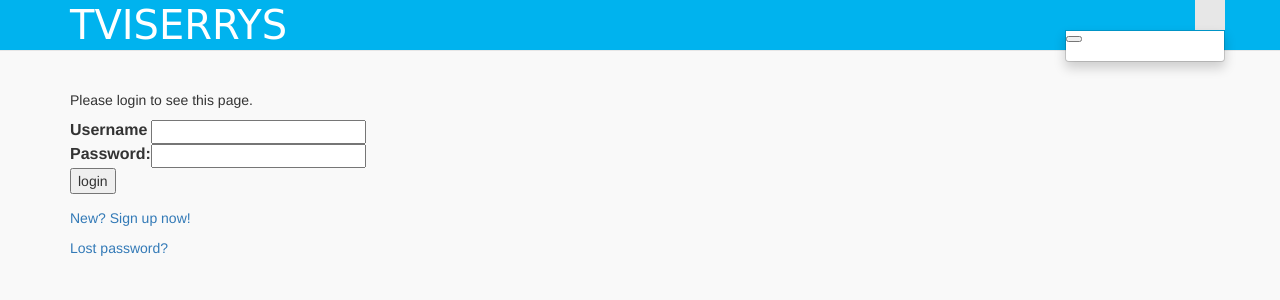
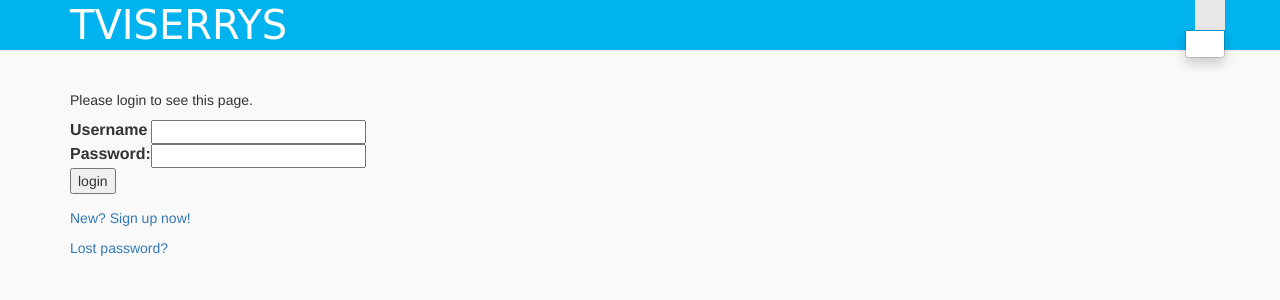
Before and after one commit to DeWa/Tviserrys, a Django app: page /login/?next=/ in a window 1280 px wide, after a click that opens the changed part. Shown: the top 300 px of the page. Run offline with Django 3.2, Linux system fonts and the light colour scheme; style sheets or scripts are compiled from the project's sources; parts of the project's set-up code (start-up, migrations or seed data) failed here and were passed over; some libraries are stand-ins or nearby versions; some web fonts are replaced.

Commit message:
Improve styles

```diff
--- a/static/styles/main.scss
+++ b/static/styles/main.scss
@@ -14,7 +14,23 @@ body {
   font-family: 'Modak', cursive;
   color: white !important;
   font-size:4rem;
+}
 
+.lang-dropdown {
+  min-width: 40px;
+  padding: 0;
+  margin: 0;
+}
+
+.lang-button {
+  border: none !important;
+  width: 100%;
+  margin-top: 10px;
+  background: white;
+}
+
+.lang-button:hover {
+  background: #a9f8ff;
 }
 
 .profile-picture{
@@ -71,7 +87,7 @@ body {
   background: #2aabd2;
 
   textarea {
-    width: 500px;
+    width: 100%;
     height: 100px;
     resize: none;
   }
--- a/templates/base.html
+++ b/templates/base.html
@@ -38,20 +38,20 @@
                             <span class="flag-icon flag-icon-fi"></span>
                         {% endif %}
                     </a>
-                    <ul class="dropdown-menu">
+                    <ul class="dropdown-menu lang-dropdown">
                         {% if LANGUAGE_CODE == 'en' %}
                             <form action="{% url 'set_language' %}" method="post">
                                 {% csrf_token %}
                                 <input name="next" type="hidden" value="{{ redirect_to }}"/>
                                 <input name="language" type="hidden" value="fi"/>
-                                <button type="submit"><span class="flag-icon flag-icon-fi"></span></button>
+                                <button class="lang-button" type="submit"><span class="flag-icon flag-icon-fi"></span></button>
                             </form>
                         {% else %}
                             <form action="{% url 'set_language' %}" method="post">
                                 {% csrf_token %}
                                 <input name="next" type="hidden" value="/"/>
                                 <input name="language" type="hidden" value="en"/>
-                                <button type="submit" value="en"><span class="flag-icon flag-icon-gb"></span></button>
+                                <button class="lang-button" type="submit" value="en"><span class="flag-icon flag-icon-gb"></span></button>
                             </form>
                         {% endif %}
                     </ul>
--- a/templates/tviit/index.html
+++ b/templates/tviit/index.html
@@ -24,14 +24,14 @@
                             </div>
                         </div>
                         <div class="row">
-                            <div class="col-lg-6">
+                            <div class="col-xs-6">
                                 <div class="fileUpload btn btn-primary">
                                     <span class="glyphicon glyphicon-camera" aria-hidden="true"></span>
                                     {{ tviit_form.image }}
                                 </div>
                             </div>
-                            <div class="col-lg-6">
-                                <button class="btn btn-primary" id="submitTviit" type="button">Tviit</button>
+                            <div class="col-xs-6">
+                                <button style="float: right"class="btn btn-info" id="submitTviit" type="button">Tviit</button>
                             </div>
                         </div>
                         </form>
```
